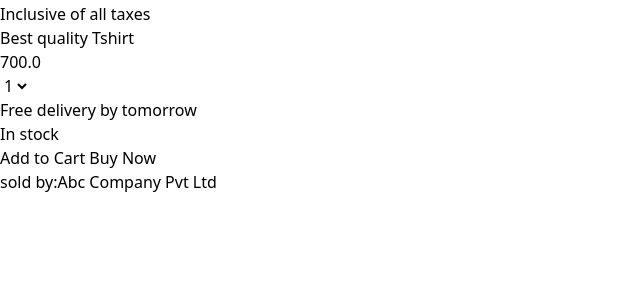
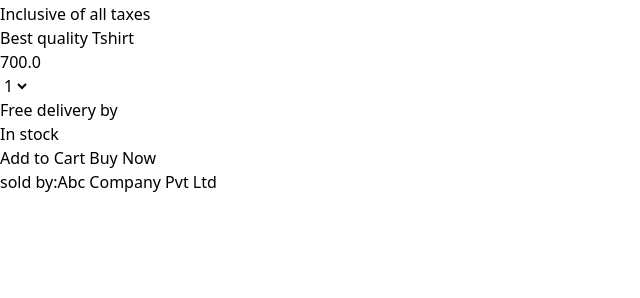
Before and after one commit to rudra786867/E-commerce-using-Django, a Django app: a page that uses myapp/templates/myapp/details.html in a window 1280 px wide. Shown: the part 390-688 px from the top of the page, without its empty margins (0-640 px from the left). Run offline with Django 5.2, Linux system fonts and the light colour scheme; data comes from the database, SQL or seed files in the repository.

Commit message:
Small thing is edited

```diff
--- a/myapp/templates/myapp/details.html
+++ b/myapp/templates/myapp/details.html
@@ -28,7 +28,7 @@
                 <option value="">5</option>
             </select>
         </div>
-        <p>Free delivery by tomorrow</p>
+        <p>Free delivery by </p>
         {% if product.stock %}
         <p>In stock</p>
         {% else %}
```
